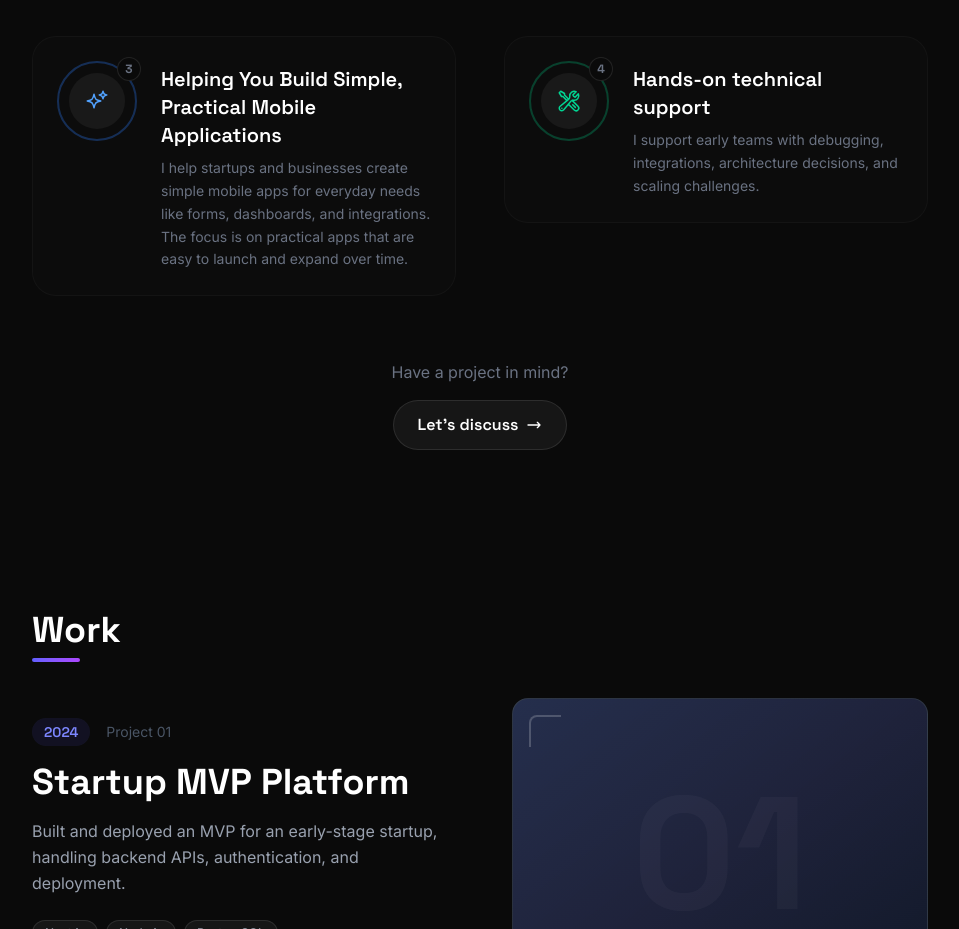
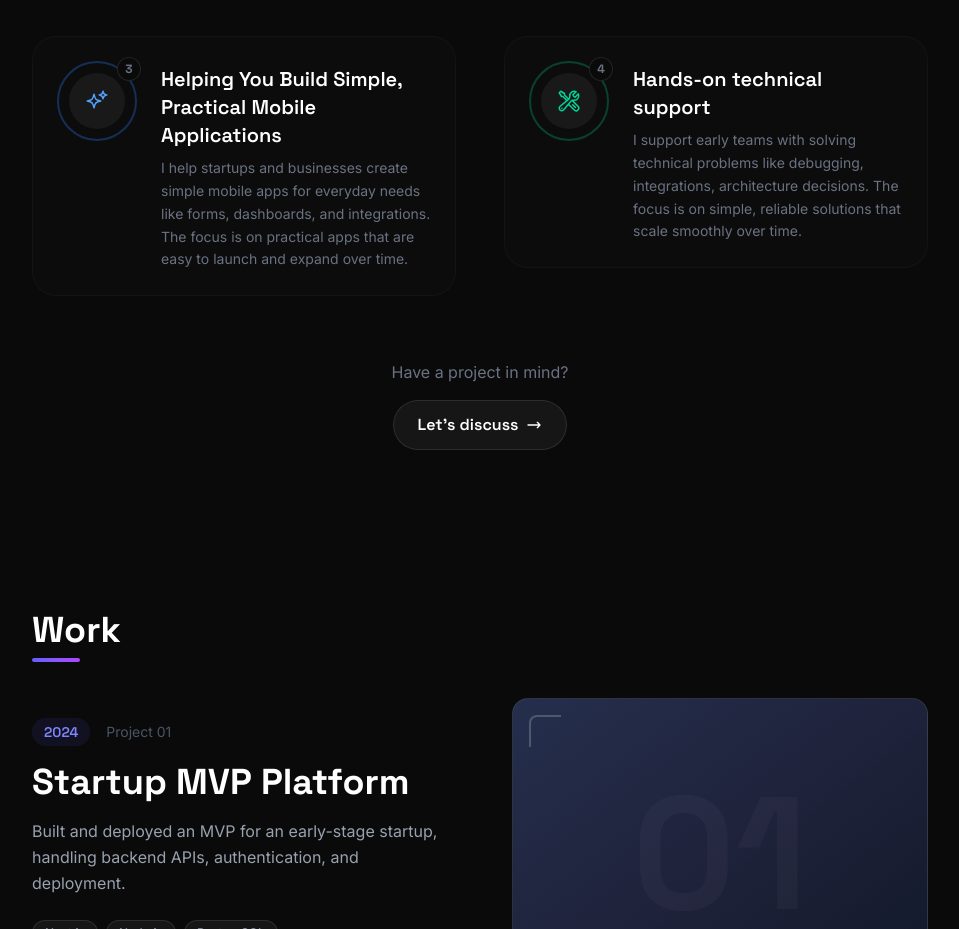
Before and after one commit to heyitsak/my-portfolio, a Next.js app: page / in a window 1280 px wide. Shown: the part 1840-2769 px from the top of the page, without its empty margins (160-1119 px from the left). Built offline with nearby package versions, Linux system fonts and the light colour scheme.

Commit message:
added content.js modified new

```diff
--- a/app/data/content.ts
+++ b/app/data/content.ts
@@ -43,7 +43,7 @@ export const services = [
   {
     title: "Hands-on technical support",
     description:
-      "I support early teams with debugging, integrations, architecture decisions, and scaling challenges.",
+      "I support early teams with solving technical problems like debugging, integrations, architecture decisions. The focus is on simple, reliable solutions that scale smoothly over time.",
     color: "bg-emerald-500",
   },
 ];
```
